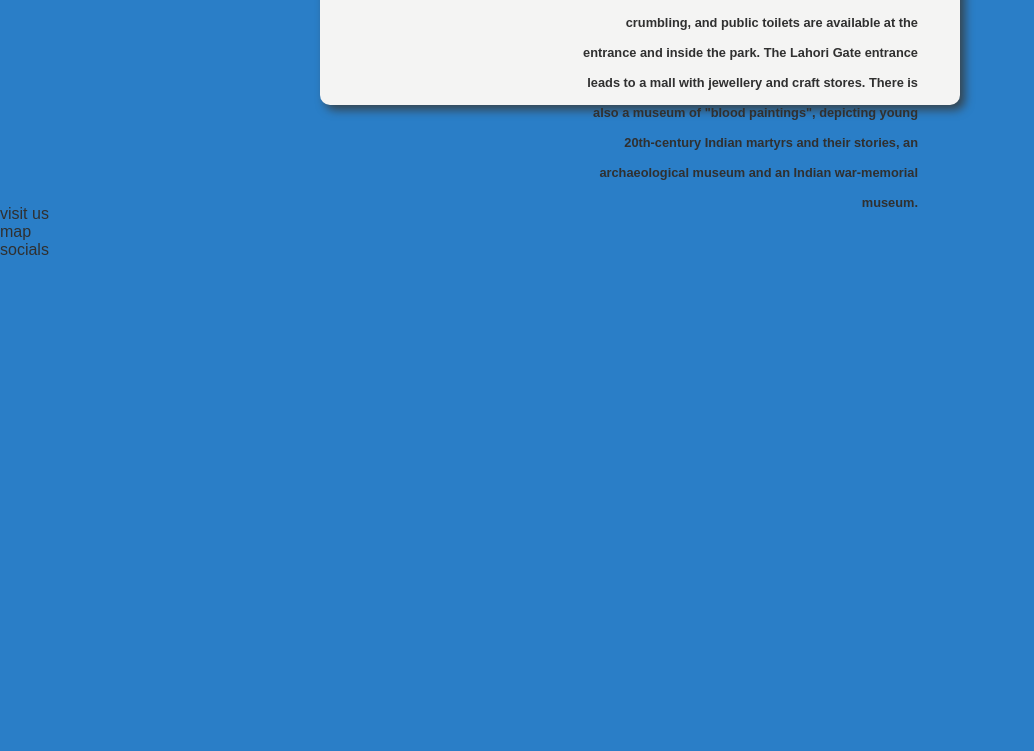
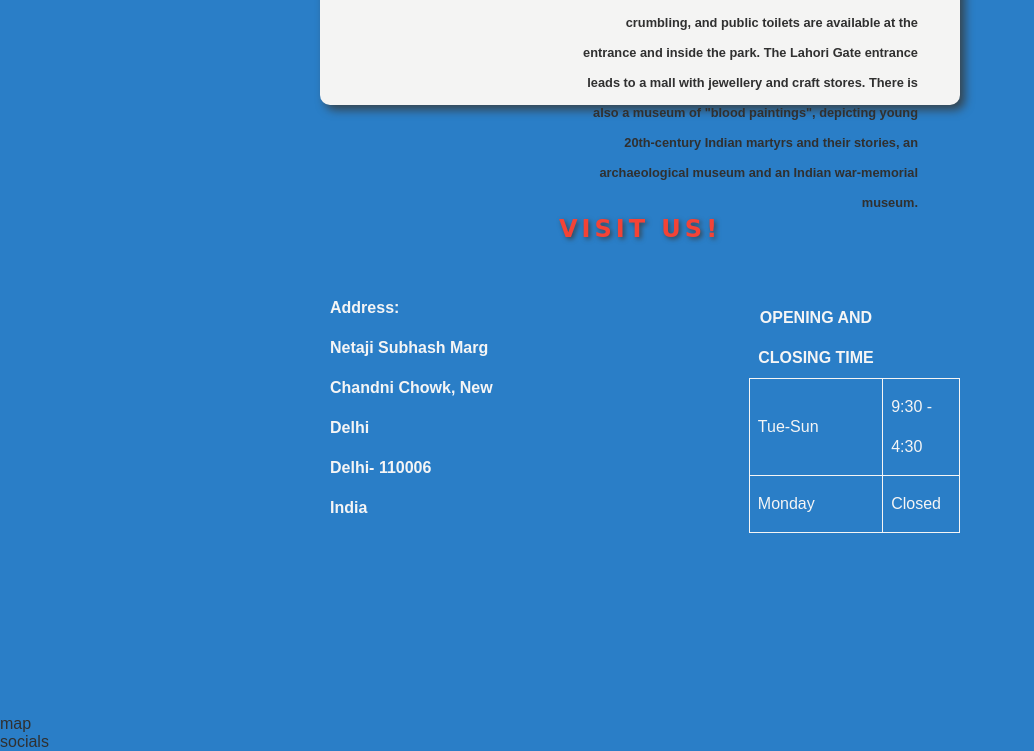
Before and after one commit to farrukh-ahm/Portfolio-Project-1, a plain HTML site: page index.html in a window 1280 px wide. Shown: the part 2595-3346 px from the top of the page, without its empty margins (0-1034 px from the left). Before the commit the page ends 2854 px from the top, so only its background shows below. Drawn offline with Linux system fonts and the light colour scheme; a web font is replaced by a local one.

Commit message:
Add location section content and style

```diff
--- a/assets/style/style.css
+++ b/assets/style/style.css
@@ -140,3 +140,61 @@ h1 {color: #f44336;
         text-align: center;
         margin-top: 5px;
 }
+
+/* Location Section */
+
+#visit-us {width: 100%;
+           height: 500px;
+}
+
+#location-wrapper > h2 {text-align: center;
+                margin-top: 10px;
+                text-shadow: 2px 2px 5px #36454F;
+}
+/* #location-wrapper {width: 50%;
+                   height: 90%;
+                   background-color: #1DC2BC;
+                   border-radius: 10px;
+                   box-shadow: 5px 5px 10px #36454F;
+                   margin: auto;
+} */
+#location-container {width: 50%;
+                     height: 300px;
+                     margin: auto;
+                     /* background-color: #f44336; */
+                     padding: 35px 0;
+}
+
+#location-container > p {display: flex;
+                         justify-content: center;
+                         vertical-align: middle;
+                         width: 30%;
+                         line-height: 40px;
+                         margin: auto;
+                         padding: 10px;
+                         font-weight: 600;
+                         float: left;
+                         color: #f5f5f5;
+                         /* background-color: #efebdd; */
+}
+
+table {width: 33%;
+       float: right;
+       border-collapse: collapse;
+       /* background-color: #efebdd; */
+       line-height: 40px;
+       margin-top: 20px;
+}
+
+td {padding: 8px;
+    border: 1px solid #f5f5f5;
+    /* text-align: center; */
+    vertical-align: middle;
+    color: #f5f5f5;
+    /* box-shadow: 2px 2px 2px #f5f5f5; */
+}
+
+th {margin-bottom: 5px;
+    text-transform: uppercase;
+    color: #f5f5f5;
+}
--- a/index.html
+++ b/index.html
@@ -73,7 +73,7 @@
     </section>
     <section class="content-wrapper">
         <div class="top-bottom-div">
-            <h2>Brief History</h2>
+            <h2>Present Day</h2>
             <div class="content-body">
                 <img src="./assets/images/modern-tarun-anand-giri.jpg" alt="Present day Lahori Gate (Chatta Chowk)">
                 <p>
@@ -90,7 +90,33 @@
             </div>
         </div>
     </section>
-    <section>visit us</section>
+    <section id="visit-us">
+        <div id="location-wrapper">
+            <h2>Visit Us!</h2>
+            <div id="location-container">
+                <p>Address: <br>
+                    Netaji Subhash Marg <br>
+                    Chandni Chowk, New Delhi <br>
+                    Delhi- 110006 <br>
+                    India
+                </p>
+                <table id="table-container">
+                    <tr>
+                        <th>Opening and Closing Time</th>
+                        <th></th>
+                    </tr>
+                    <tr>
+                        <td>Tue-Sun</td>
+                        <td>9:30 - 4:30</td>
+                    </tr>
+                    <tr>
+                        <td>Monday</td>
+                        <td>Closed</td>
+                    </tr>
+                </table>
+            </div>
+        </div>
+    </section>
     <section>map</section>
     <footer>socials</footer>
 </body>
```
